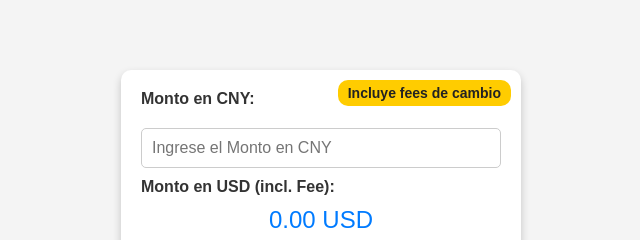
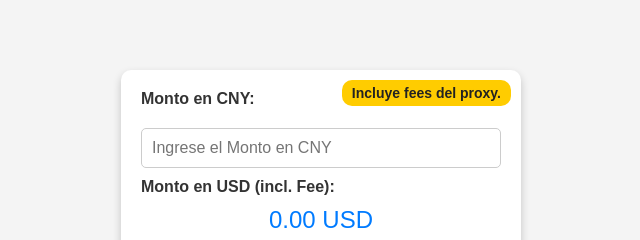
Before and after one commit to Fwavesite/calculadora-cny-usd, a plain HTML site: page index.html in a window 1280 px wide. Shown: the part 238-478 px from the top of the page, 319-959 px from the left. Drawn offline with Linux system fonts and the light colour scheme.

Commit message:
Update index.html

```diff
--- a/index.html
+++ b/index.html
@@ -63,7 +63,7 @@
 </head>
 <body>
     <div class="container">
-        <div class="fee-info">Incluye fees de cambio</div>
+        <div class="fee-info">Incluye fees del proxy.</div>
         <h3>Monto en CNY:</h3>
         <input type="number" id="cny" placeholder="Ingrese el Monto en CNY" oninput="convertirCNY()">
 
```
